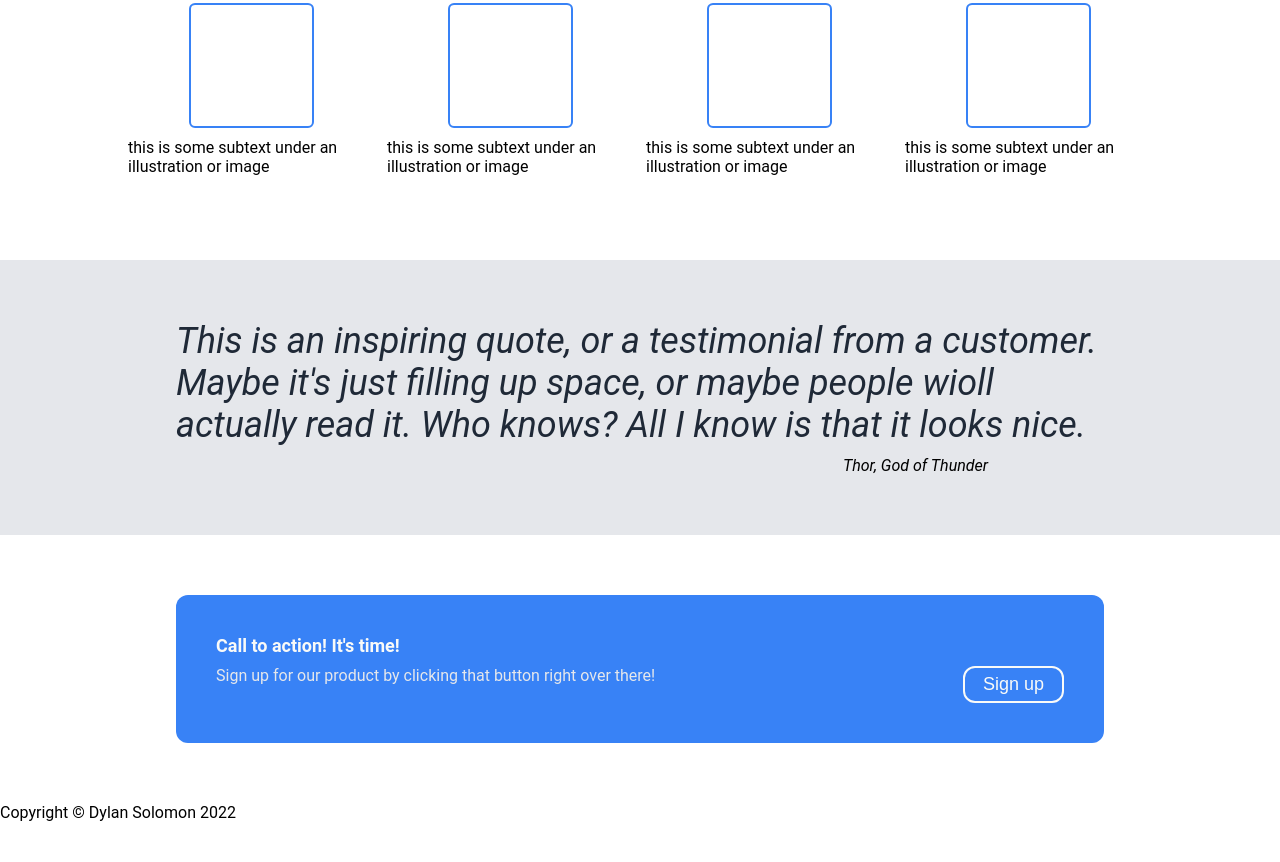
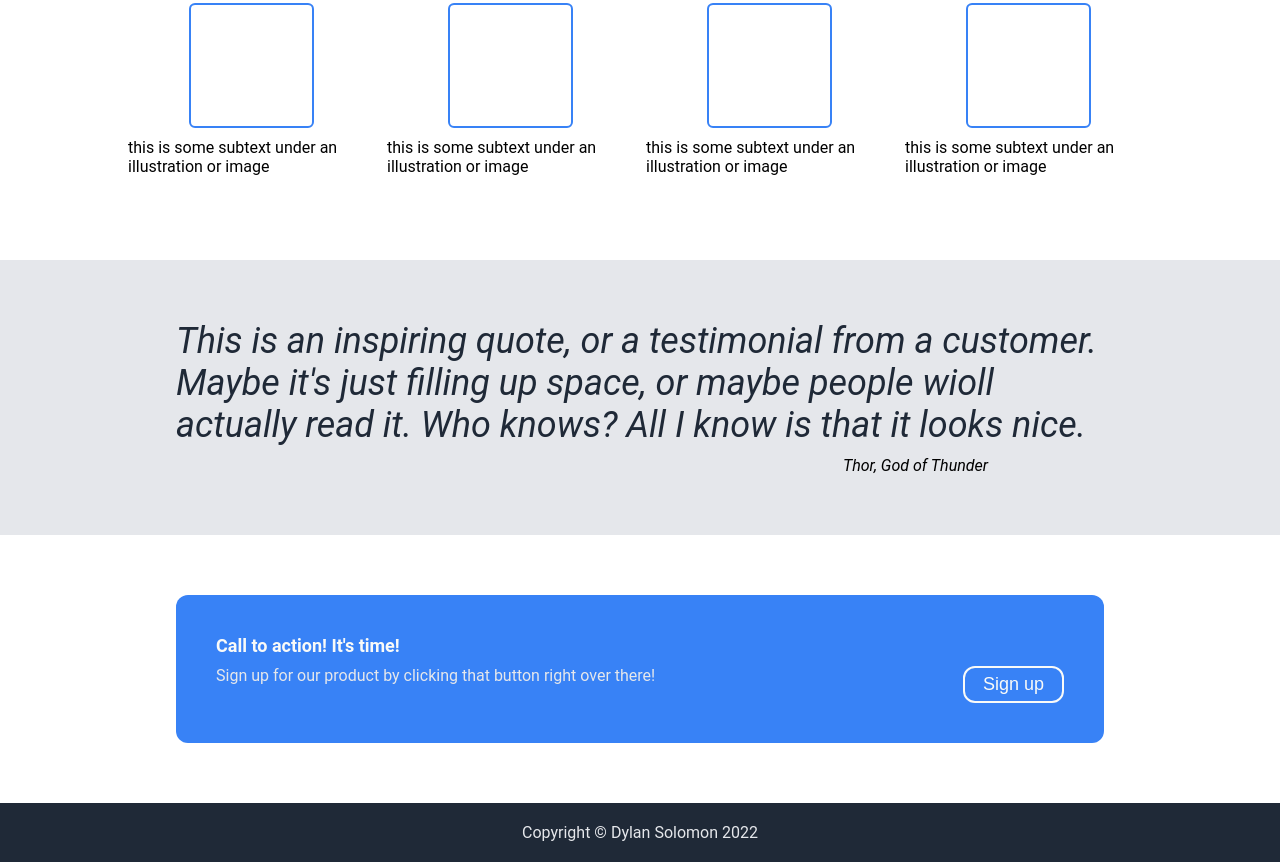
Before and after one commit to dylan-solomon/TOP-landing-page, a plain HTML site: page index.html in a window 1280 px wide. Shown: the part 503-1365 px from the top of the page. Before the commit the page ends 1325 px from the top, so only its background shows below. Drawn offline with Linux system fonts and the light colour scheme.

Commit message:
Complete initial footer section style

```diff
--- a/style.css
+++ b/style.css
@@ -187,3 +187,12 @@ cite {
     background-color: #3882F6;
     border: 2px solid #F9FAF8;
 }
+
+footer {
+    background-color: #1F2937;
+    color: #E5E7EB;
+    display: flex;
+    align-items: center;
+    justify-content: center;
+    padding: 20px;
+}
```
